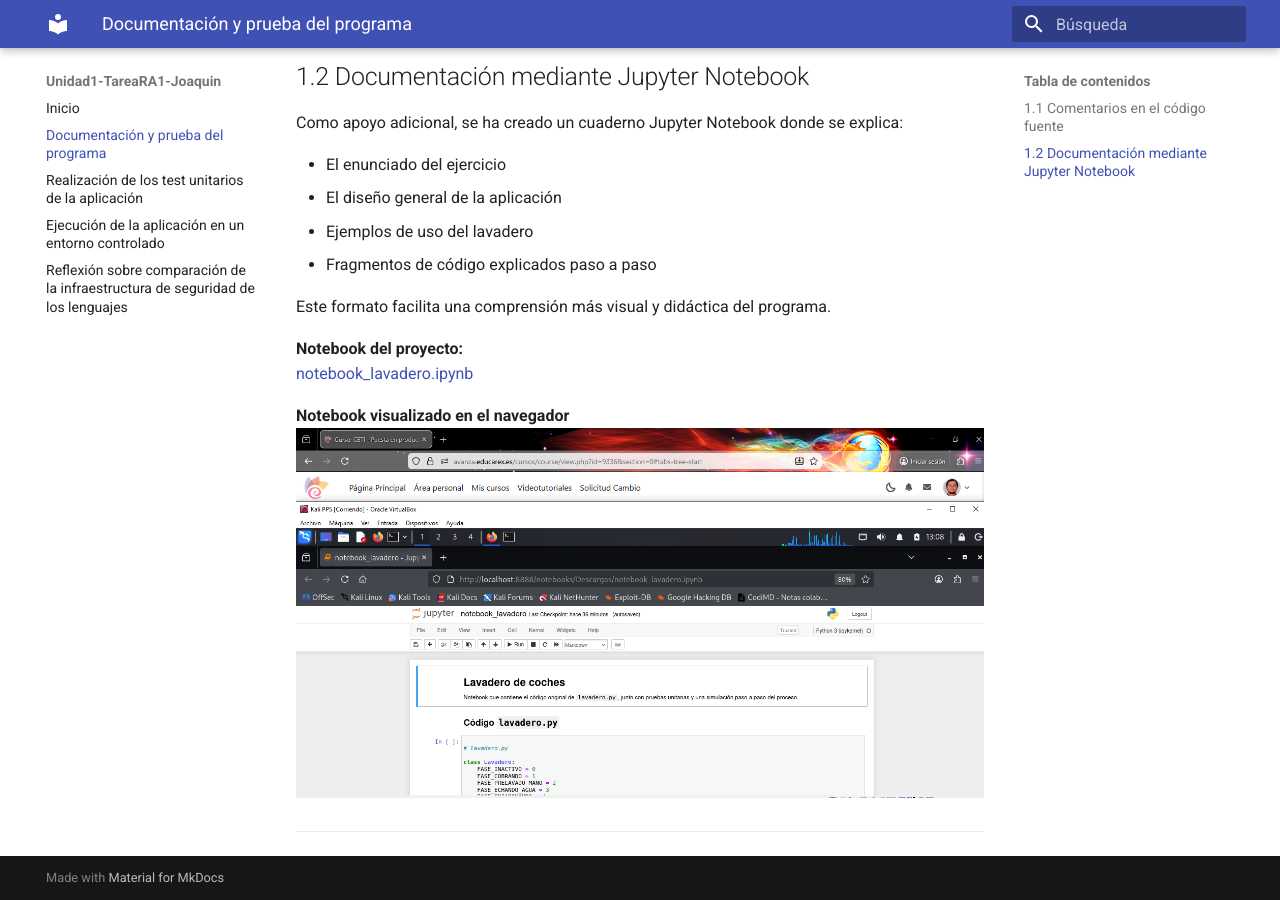
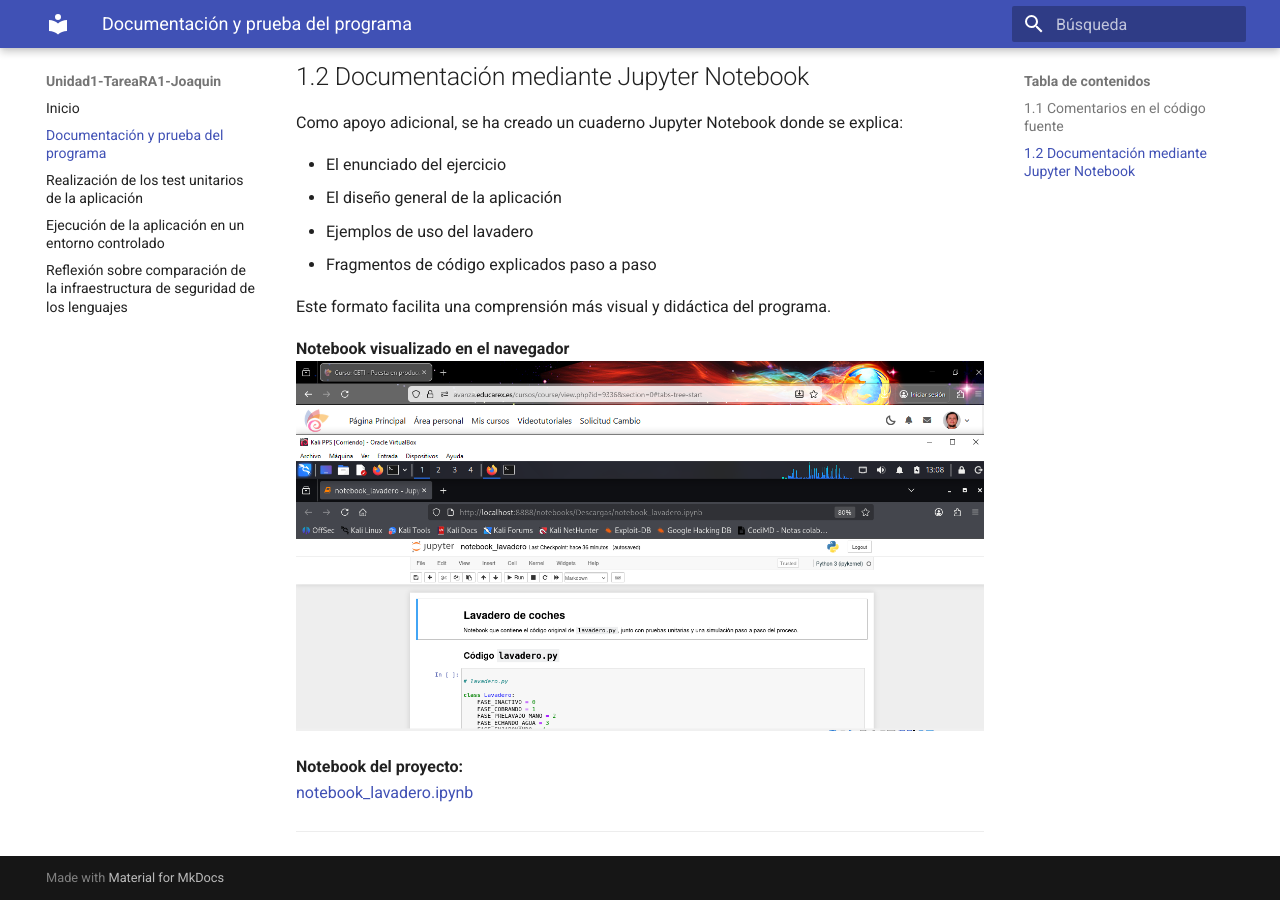
Before and after one commit to JBLeopard/Unidad1-TareaRA1-Joaquin, an MkDocs documentation site: the page built from docs/documentacion.md, in a window 1280 px wide and 900 px high, scrolled down 1158 px. Built offline with MkDocs 1.6.1 and Material for MkDocs 9.7.7, drawn with Linux system fonts in a browser that asks for light colours.

Commit message:
Update documentacion.md

```diff
--- a/docs/documentacion.md
+++ b/docs/documentacion.md
@@ -34,9 +34,10 @@ Como apoyo adicional, se ha creado un cuaderno Jupyter Notebook donde se explica
 
 Este formato facilita una comprensión más visual y didáctica del programa.
 
+**Notebook visualizado en el navegador**
+![Notebook Lavadero](./imagenes/notebook.png)
+
 **Notebook del proyecto:**
 [notebook_lavadero.ipynb](./notebook_lavadero.ipynb)
 
-**Notebook visualizado en el navegador**
-![Notebook Lavadero](./imagenes/notebook.png)
 ---
```
